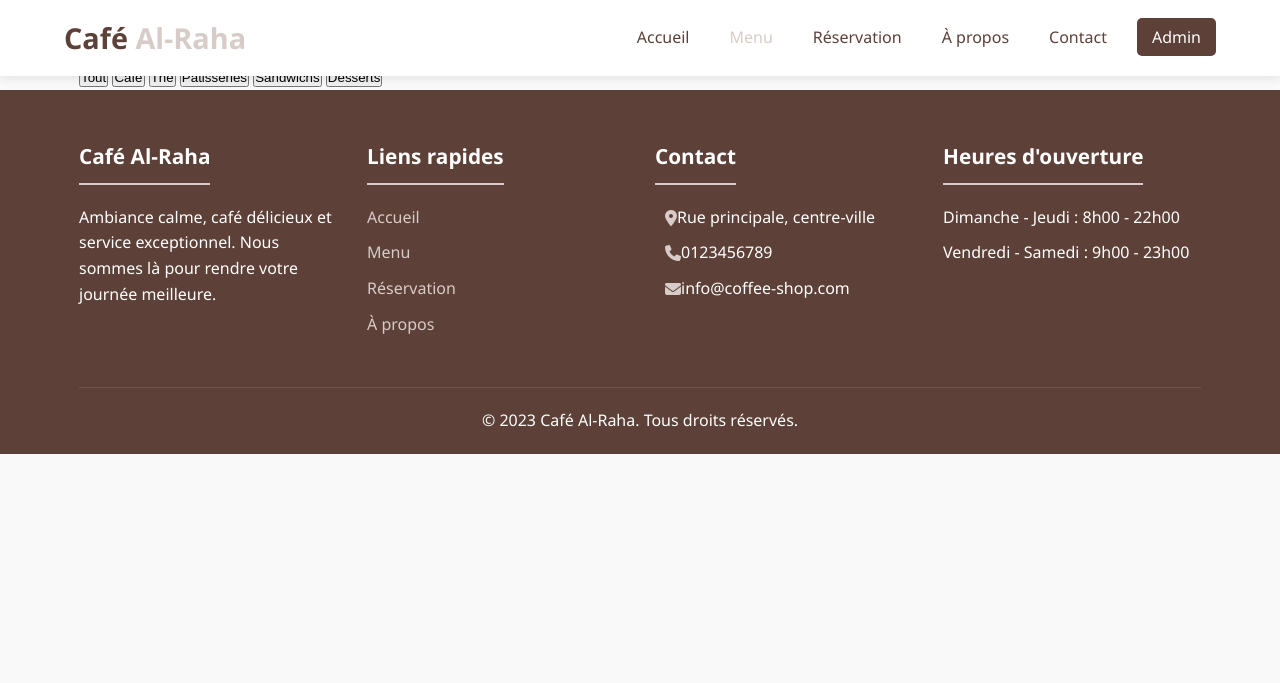
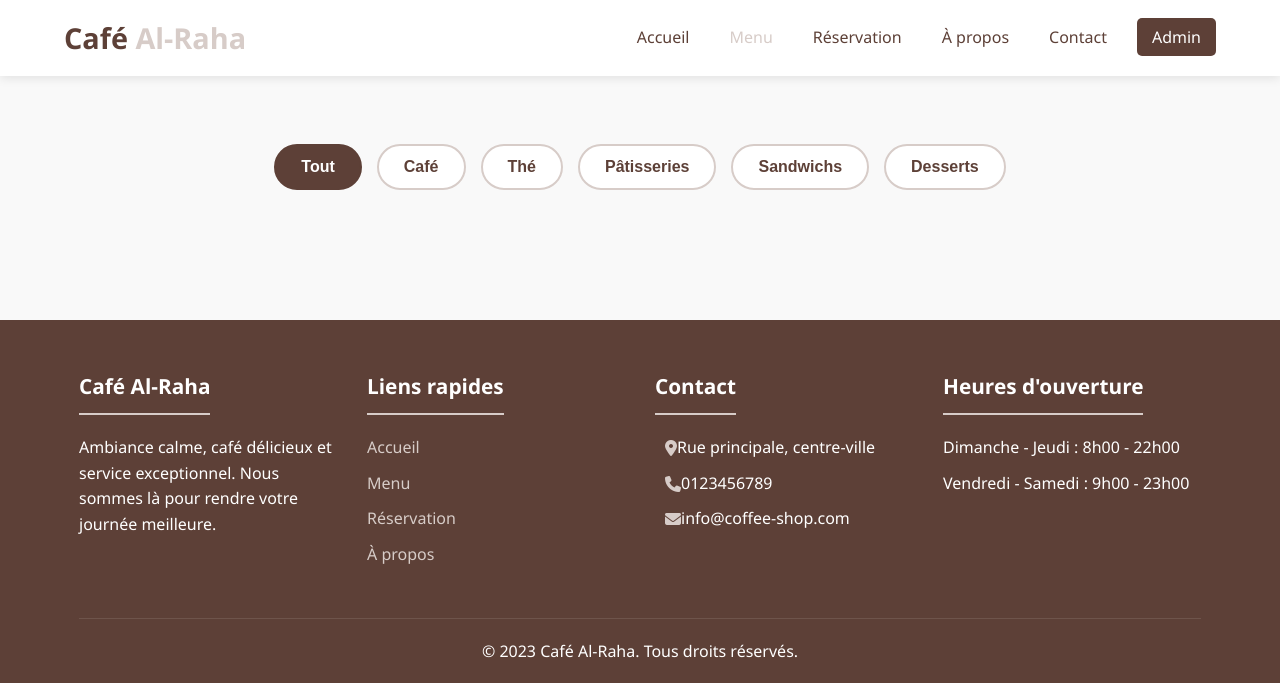
Before and after one commit to khouloudbouzabia/paw, a PHP site: page /menu.html in a window 1280 px wide. Shown: the top 683 px of the page. Run offline with PHP 8.4, Linux system fonts and the light colour scheme.

Commit message:
ajoute style de le menu

```diff
--- a/css/style.css
+++ b/css/style.css
@@ -522,7 +522,6 @@ textarea {
     gap: 30px;
     margin-bottom: 60px;
 }
-
 .mission, .vision {
     background-color: white;
     padding: 40px;
@@ -657,3 +656,121 @@ textarea {
     height: 100%;
     object-fit: cover;
 }
+
+/* Images en chargement différé */
+img[data-src] {
+    opacity: 0;
+    transition: opacity 0.3s;
+}
+
+img.loaded {
+    opacity: 1;
+}
+
+/* Styles page Menu */
+.menu-content {
+    padding: 80px 0;
+}
+
+.menu-categories {
+    display: flex;
+    justify-content: center;
+    flex-wrap: wrap;
+    gap: 15px;
+    margin-bottom: 50px;
+}
+
+.category-btn {
+    background-color: white;
+    border: 2px solid #D7CCC8;
+    color: #5D4037;
+    padding: 12px 25px;
+    border-radius: 30px;
+    cursor: pointer;
+    font-weight: 600;
+    font-size: 1rem;
+    transition: all 0.3s;
+}
+
+.category-btn:hover,
+.category-btn.active {
+    background-color: #5D4037;
+    color: white;
+    border-color: #5D4037;
+}
+
+.menu-items {
+    display: grid;
+    grid-template-columns: repeat(auto-fill, minmax(320px, 1fr));
+    gap: 40px;
+}
+
+.menu-item {
+    background-color: white;
+    border-radius: 15px;
+    overflow: hidden;
+    box-shadow: 0 8px 20px rgba(0,0,0,0.08);
+    transition: all 0.3s;
+}
+
+.menu-item:hover {
+    transform: translateY(-8px);
+    box-shadow: 0 12px 25px rgba(0,0,0,0.12);
+}
+
+.menu-item-image {
+    height: 220px;
+    overflow: hidden;
+}
+
+.menu-item-image img {
+    width: 100%;
+    height: 100%;
+    object-fit: cover;
+    transition: transform 0.5s;
+}
+
+.menu-item:hover .menu-item-image img {
+    transform: scale(1.05);
+}
+
+.menu-item-content {
+    padding: 25px;
+}
+
+.item-name {
+    font-size: 1.5rem;
+    color: #5D4037;
+    margin-bottom: 12px;
+}
+
+.item-description {
+    color: #666;
+    margin-bottom: 20px;
+    line-height: 1.7;
+    font-size: 1rem;
+}
+
+.item-footer {
+    display: flex;
+    justify-content: space-between;
+    align-items: center;
+}
+
+.item-price {
+    font-size: 1.4rem;
+    font-weight: bold;
+    color: #5D4037;
+}
+
+.item-badge {
+    font-size: 0.85rem;
+    padding: 5px 15px;
+    border-radius: 20px;
+    font-weight: 600;
+}
+
+.item-badge.unavailable {
+    background-color: #ffebee;
+    color: #c62828;
+}
```
